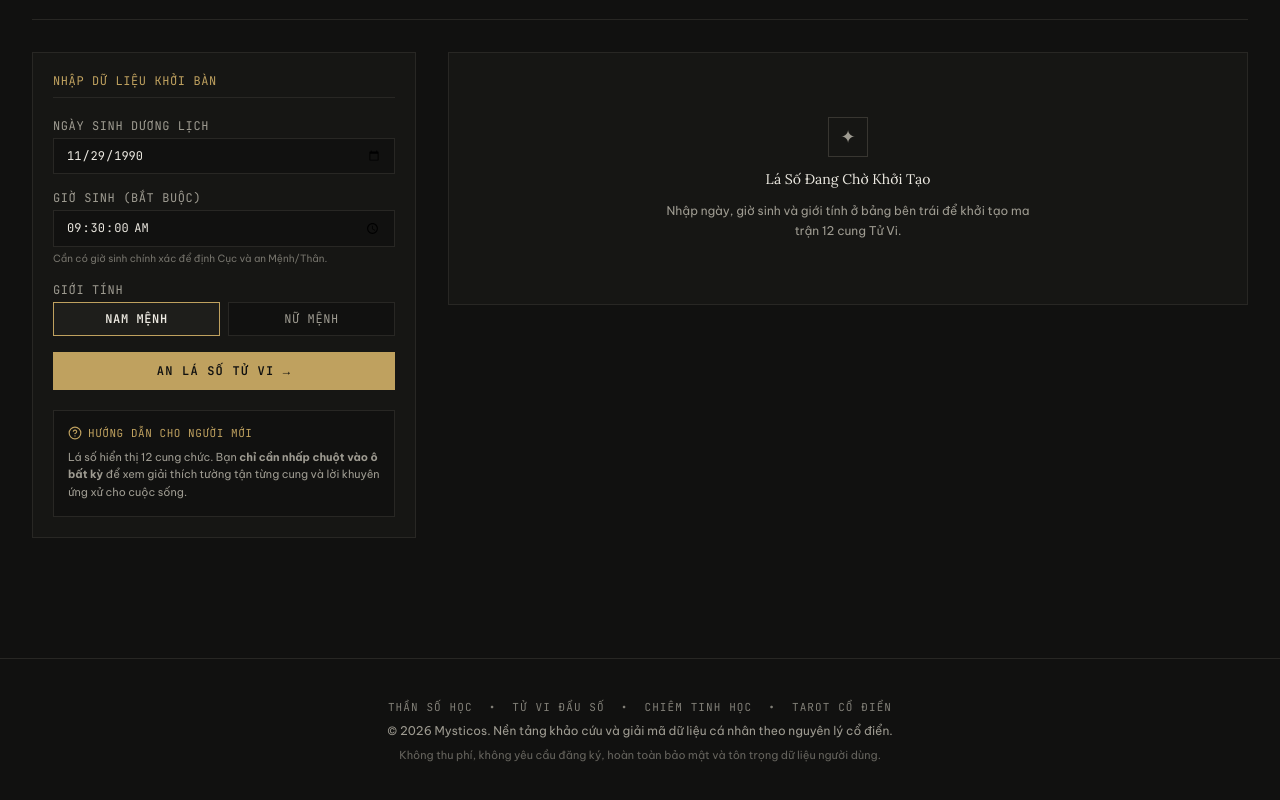
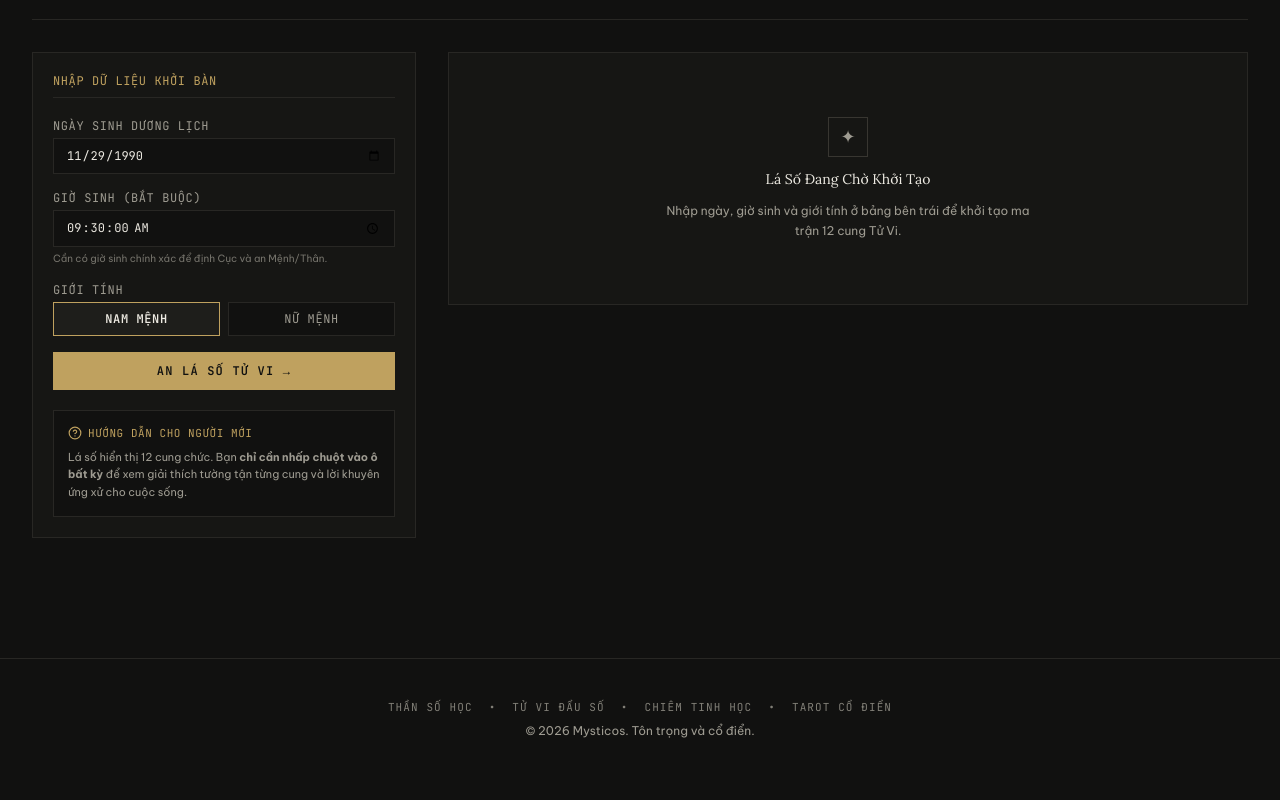
Before and after one commit to hungdev11/ref_future, a Next.js app in the folder apps/web/: page /tu-vi in a window 1280 px wide. Shown: the part 222-1022 px from the top of the page. After the commit the page ends 1001 px from the top, so only its background shows below. Built offline with nearby package versions, Linux system fonts and the light colour scheme.

Commit message:
fix(ux): simplify footer text and terminology explanation for clarity

```diff
--- a/apps/web/app/layout.tsx
+++ b/apps/web/app/layout.tsx
@@ -38,10 +38,7 @@ export default function RootLayout({
             <span>Tarot Cổ Điển</span>
           </div>
           <p className="text-stone">
-            © 2026 Mysticos. Nền tảng khảo cứu và giải mã dữ liệu cá nhân theo nguyên lý cổ điển.
-          </p>
-          <p className="text-[11px] text-stone/60">
-            Không thu phí, không yêu cầu đăng ký, hoàn toàn bảo mật và tôn trọng dữ liệu người dùng.
+            © 2026 Mysticos. Tôn trọng và cổ điển.
           </p>
         </footer>
         </TerminologyProvider>
--- a/apps/web/lib/terminology-context.tsx
+++ b/apps/web/lib/terminology-context.tsx
@@ -287,7 +287,7 @@ export function TerminologyProvider({ children }: { children: React.ReactNode })
             <div className="space-y-3 text-xs leading-relaxed text-stone">
               <div className="p-3 bg-background border border-borderDark space-y-1">
                 <span className="font-mono text-accentGold text-[11px] uppercase tracking-wider block">
-                  Giải Thích Bình Dân (Người Mới Cần Biết)
+                  Giải Thích
                 </span>
                 <p className="text-parchment">{activeTerm.simpleExplanation}</p>
               </div>
```
